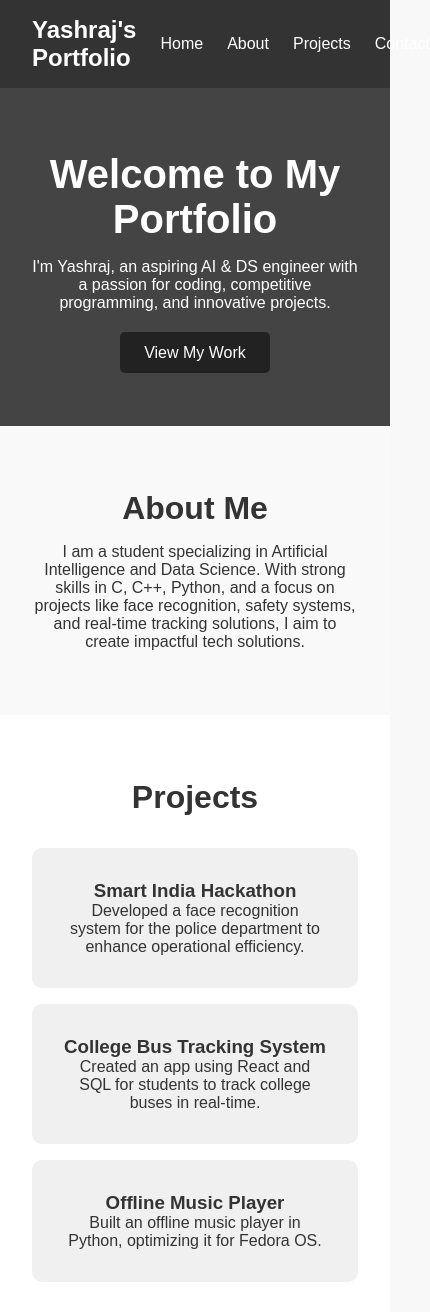
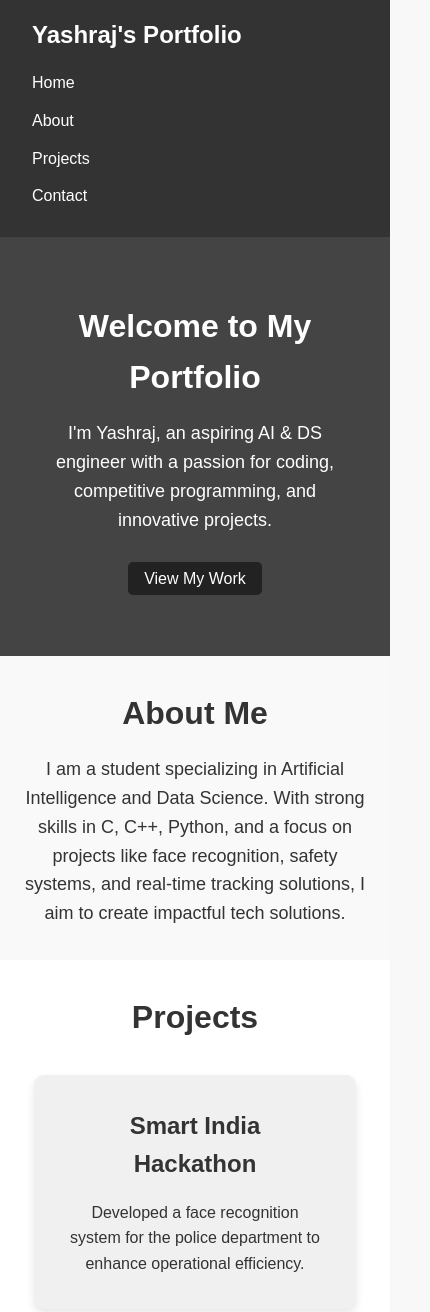
Before and after one commit to Yashrajsalunkhe/Yashraj-portfolio, a plain HTML site: page index.html in a window 390 px wide. Shown: the top 1312 px of the page, 430 px wide, since content can reach past the window. Drawn offline with Linux system fonts and the light colour scheme.

Commit message:
Update styles.css

```diff
--- a/styles.css
+++ b/styles.css
@@ -9,6 +9,7 @@ body {
     font-family: Arial, sans-serif;
     color: #333;
     background-color: #f8f8f8;
+    line-height: 1.6;
 }
 
 /* Navbar */
@@ -38,6 +39,12 @@ body {
 .nav-links a {
     text-decoration: none;
     color: #fff;
+    font-size: 1rem;
+    transition: color 0.3s ease;
+}
+
+.nav-links a:hover {
+    color: #ffa500;
 }
 
 /* Hero Section */
@@ -56,6 +63,7 @@ body {
 .hero p {
     max-width: 600px;
     margin: 0 auto 2rem;
+    font-size: 1.125rem;
 }
 
 .cta-btn {
@@ -64,6 +72,12 @@ body {
     color: white;
     text-decoration: none;
     border-radius: 5px;
+    font-size: 1.125rem;
+    transition: background-color 0.3s ease;
+}
+
+.cta-btn:hover {
+    background-color: #555;
 }
 
 /* About Section */
@@ -76,6 +90,12 @@ body {
 .about h2 {
     font-size: 2rem;
     margin-bottom: 1rem;
+}
+
+.about p {
+    max-width: 800px;
+    margin: 0 auto;
+    font-size: 1.125rem;
 }
 
 /* Projects Section */
@@ -96,6 +116,22 @@ body {
     border-radius: 10px;
     margin: 1rem auto;
     max-width: 400px;
+    box-shadow: 0 4px 8px rgba(0, 0, 0, 0.1);
+    transition: transform 0.3s ease, box-shadow 0.3s ease;
+}
+
+.project-card:hover {
+    transform: translateY(-10px);
+    box-shadow: 0 10px 15px rgba(0, 0, 0, 0.15);
+}
+
+.project-card h3 {
+    font-size: 1.5rem;
+    margin-bottom: 1rem;
+}
+
+.project-card p {
+    font-size: 1rem;
 }
 
 /* Contact Section */
@@ -115,20 +151,23 @@ body {
     margin: 0 auto;
     display: flex;
     flex-direction: column;
+    align-items: center;
 }
 
 #contactForm label {
     font-weight: bold;
     margin-top: 1rem;
     text-align: left;
+    width: 100%;
 }
 
 #contactForm input, #contactForm textarea {
-    padding: 0.5rem;
+    padding: 0.75rem;
     margin-top: 0.5rem;
     border: 1px solid #ccc;
     border-radius: 5px;
     width: 100%;
+    font-size: 1rem;
 }
 
 #contactForm button {
@@ -139,7 +178,9 @@ body {
     background-color: #333;
     color: white;
     font-weight: bold;
+    font-size: 1rem;
     cursor: pointer;
+    transition: background-color 0.3s ease;
 }
 
 #contactForm button:hover {
@@ -152,10 +193,71 @@ body {
     font-weight: bold;
 }
 
+.spinner {
+    border: 4px solid #f3f3f3;
+    border-top: 4px solid #333;
+    border-radius: 50%;
+    width: 40px;
+    height: 40px;
+    animation: spin 1s linear infinite;
+    margin: 1rem auto;
+}
+
+/* Spinner Animation */
+@keyframes spin {
+    0% { transform: rotate(0deg); }
+    100% { transform: rotate(360deg); }
+}
+
 /* Footer */
 footer {
     padding: 1.5rem;
     text-align: center;
     background-color: #333;
     color: #fff;
+    font-size: 1rem;
 }
+
+footer p {
+    margin: 0;
+}
+
+/* Media Queries for Responsiveness */
+@media (max-width: 768px) {
+    .navbar {
+        flex-direction: column;
+        align-items: flex-start;
+    }
+
+    .nav-links {
+        margin-top: 1rem;
+        flex-direction: column;
+        align-items: flex-start;
+    }
+
+    .nav-links li {
+        margin-left: 0;
+        margin-bottom: 0.75rem;
+    }
+
+    .hero h1 {
+        font-size: 2rem;
+    }
+
+    .cta-btn {
+        font-size: 1rem;
+        padding: 0.5rem 1rem;
+    }
+
+    .about, .projects, .contact {
+        padding: 2rem 1rem;
+    }
+
+    .project-card {
+        max-width: 90%;
+    }
+
+    #contactForm input, #contactForm textarea {
+        font-size: 0.95rem;
+    }
+}
```
